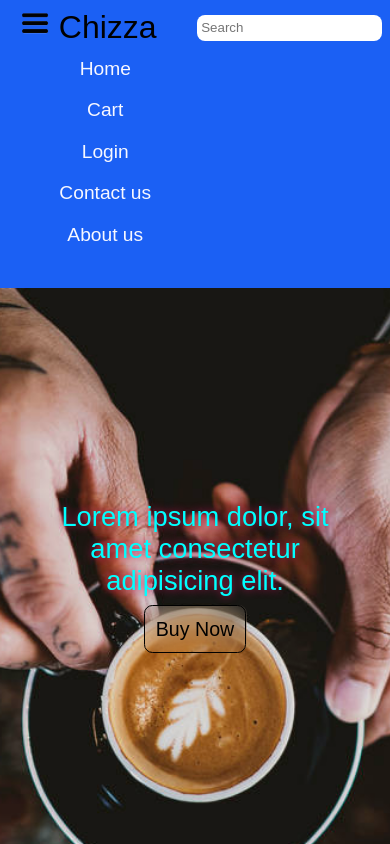
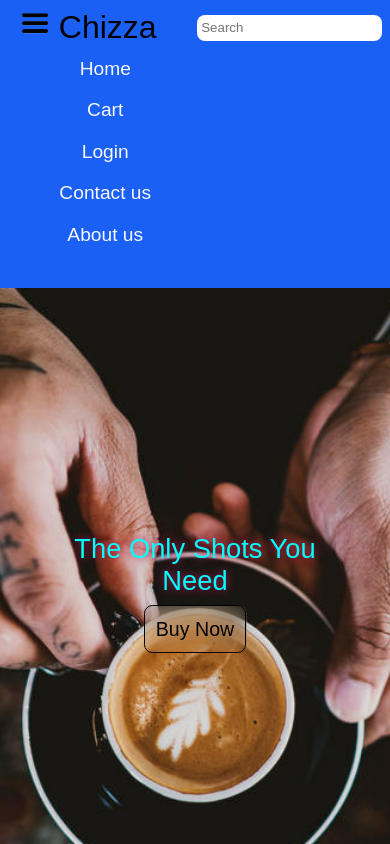
Before and after one commit to Danishyousuf19/DEBOTICS-TASK-1, a plain HTML site: page index.html in a window 390 px wide. Both pictures are taken after a click on the button "Chizza". Shown: the top 844 px of the page. Drawn offline with nearby package versions, Linux system fonts and the light colour scheme.

Commit message:
chabged Lines

```diff
--- a/index.html
+++ b/index.html
@@ -38,13 +38,13 @@
         <div class="outer">
             <div class="inner fade" style=" display: block;"><img class="img" src="img/a.jpg" alt="">
                 <div class="caption">
-                    <p>Lorem ipsum dolor, sit amet consectetur adipisicing elit.</p>
+                    <p>The Only Shots You Need</p>
                     <button id="buy1" class="button">Buy Now</button>
                 </div>
             </div>
             <div class="inner fade" style=" display: block;"><img class="img" src="img/b.jpg" alt="">
                 <div class="caption">
-                    <p>Lorem ipsum dolor, sit amet consectetur adipisicing elit.</p>
+                    <p>Bite into perfection: this burger embodies culinary excellence.</p>
                     <button id="buy2" class="button">Buy Now</button>
                 </div>
             </div>
```
